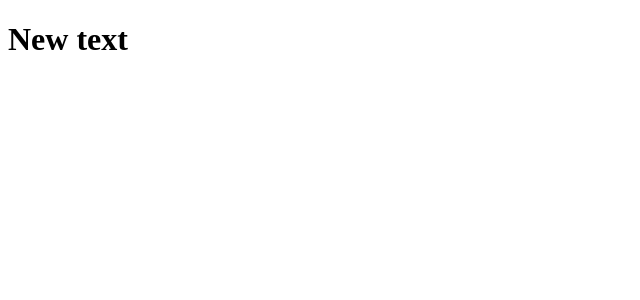
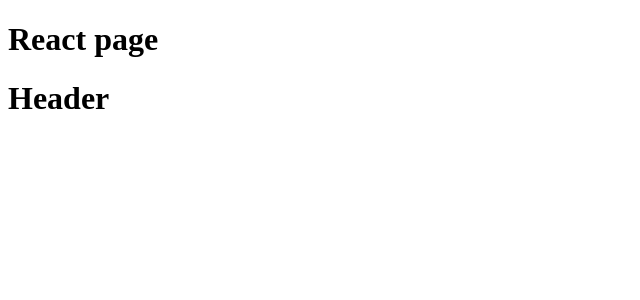
Before and after one commit to viacheslav-saprykin/react_base25, a React (Create React App) app: page / in a window 1280 px wide. Shown: the top 300 px of the page, without its empty margins (0-640 px from the left). Built offline with nearby package versions, Linux system fonts and the light colour scheme.

Commit message:
MA_Less1_ver.4 - add component Header

```diff
--- a/src/App.jsx
+++ b/src/App.jsx
@@ -1,7 +1,10 @@
+import { Header } from "./components/Header";
 export const App = () => {
   return (
+
     <div>
-      <h1>New text</h1>
+      <h1> React page</h1>
+      <Header />
     </div>
   );
 }
--- /dev/null
+++ b/src/components/Header.jsx
@@ -0,0 +1,7 @@
+export const Header = () => {
+  return (
+    <header>
+      <h1>Header</h1>
+    </header>
+  );
+}
```
